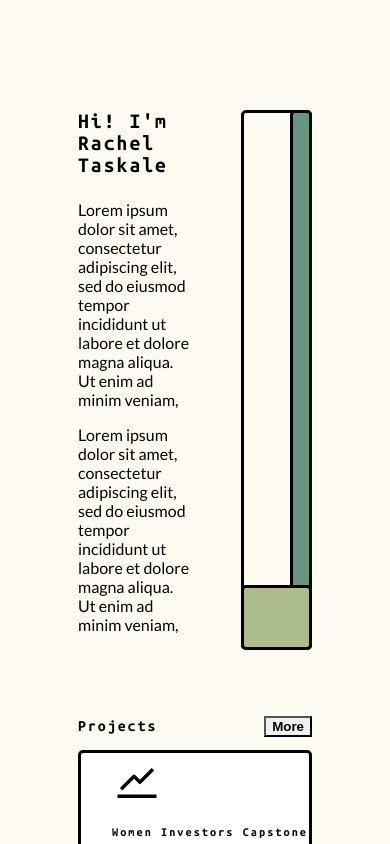
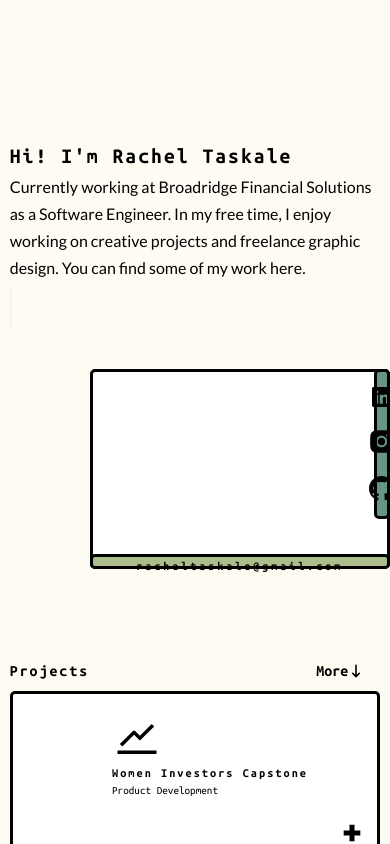
Before and after one commit to rachel-taskale/website, a React (Create React App) app: page / in a window 390 px wide. Shown: the top 844 px of the page. Built offline with nearby package versions, Linux system fonts and the light colour scheme.

Commit message:
fixed responsiveness

```diff
--- a/package.json
+++ b/package.json
@@ -4,12 +4,12 @@
   "private": true,
   "dependencies": {
     "@chakra-ui/react": "^2.5.1",
-    "@emotion/react": "^11.10.5",
-    "@emotion/styled": "^11.10.5",
+    "@emotion/react": "^11.10.6",
+    "@emotion/styled": "^11.10.6",
     "@testing-library/jest-dom": "^5.16.5",
     "@testing-library/react": "^13.4.0",
     "@testing-library/user-event": "^13.5.0",
-    "framer-motion": "^9.0.3",
+    "framer-motion": "^9.0.4",
     "react": "^18.2.0",
     "react-dom": "^18.2.0",
     "react-icons": "^4.7.1",
--- a/src/App.css
+++ b/src/App.css
@@ -23,6 +23,7 @@
   font-weight: bold;
   font-size: calc(10px + 3vmin);
   letter-spacing: 2px;
+  text-align: left;
 }
 
 .App-link {
@@ -32,7 +33,7 @@
 .body-text{
   font-family: 'Lato', sans-serif;
   font-weight: 400;
-  font-size: calc(10px+.5vmin);
+  font-size: calc(10px+.3vmin);
 }
 
 @keyframes App-logo-spin {
@@ -49,11 +50,24 @@
   position:relative;
 }
 
+.icon{
+  transition: transform .3s ease-in-out;
+}
+.icon:hover{
+  transform: rotate(45deg);
+  cursor: pointer;
+
+}
 
 .plus-icon{
   position:absolute;
   right: 15px;
   bottom: 15px;
+  transition: transform .2s ease-in-out;
+}
+.plus-icon:hover{
+  transform: rotate(45deg);
+  cursor: pointer;
 }
 
 
@@ -72,16 +86,24 @@
   right: -3px;
   top:-3px;
   width:4vw;
-  height:100%;
+  /* min-height: 200px ; */
   background-color: #689581;
-
 }
 
 .bottom-box{
   position:absolute;
   bottom:-3px;
   left:-3px;
-  width:100%;
-  height:7vh;
+  width:102%;
+  height: 4vw;
   background-color: #ACBC8A;
+
 }
+/* @media screen and (max-width: 500px) {
+
+  .header{
+    margin-left: 5%;
+    margin-right: 5%;
+  }
+
+} */
--- a/src/App.js
+++ b/src/App.js
@@ -1,107 +1,138 @@
 import logo from './logo.svg';
 import './App.css';
-import {Box, HStack, VStack, Text, SimpleGrid, Flex, Divider, Spacer, Button,  ButtonGroup, Link, Center, GridItem, interactivity} from '@chakra-ui/react';
-import {AiOutlineStock} from 'react-icons/ai'
+import {Box,
+  Modal,
+  ModalOverlay,
+  ModalContent,
+  ModalHeader,
+  ModalFooter,
+  ModalBody,
+  ModalCloseButton,
+  useDisclosure,
+  HStack,
+  VStack,
+  Text,
+  SimpleGrid,
+  Flex,
+  Divider,
+  Spacer,
+  Button,  ButtonGroup, Link, Center, Stack} from '@chakra-ui/react';
+import {AiOutlineStock, AiFillInstagram, AiFillGithub} from 'react-icons/ai'
 import {BiPlusMedical} from 'react-icons/bi'
+import {BsGithub, BsLinkedin} from 'react-icons/bs'
+import {HiArrowNarrowDown} from 'react-icons/hi'
+
+
 
 function App() {
   const projects = [{
     title:'Women Investors Capstone',
     subject:'Product Development',
-    icon:AiOutlineStock
+    icon:AiOutlineStock,
+    description:'ssssssssssssss'
   },
   {
     title:'Digital Ledger Repository',
     subject:'Software Development',
     icon:'',
+    description:'ddddddddddddddddddd'
   },
   {
     title:'Digital Ledger Repository',
     subject:'Software Development',
     icon:'',
+    description:'fffffffffffffffffffff'
   },
-
 ]
+  const { isOpen, onOpen, onClose } = useDisclosure()
   return (
     <div className="App">
-     <Box className='header' pt={100} mx='20%'>
+      <Center>
+     <Box className='header' maxW={['95%', '95%', '95%', '75vw']} pt={100}>
         <link rel="preconnect" href="https://fonts.googleapis.com"/>
         <link rel="preconnect" href="https://fonts.gstatic.com" crossorigin/>
         <link href="https://fonts.googleapis.com/css2?family=Lato:wght@300;400;900&family=Ubuntu+Mono:wght@400;700&display=swap" rel="stylesheet"/>
-      <Flex py={10} gap={50}>
-        <VStack alignItems='left' maxW={500}>
-          <Box className='title'>
-            Hi! I'm Rachel Taskale
+        <SimpleGrid columns={[1,1,1,2,2]} py={10} gap={10} >
+          <Box>
+            <VStack maxW={480} >
+              <div >
+                <Box className='title' >
+                  Hi! I'm Rachel Taskale
+                </Box>
+                <Text className='body-text' lineHeight={1.7}>
+                  Currently working at Broadridge Financial Solutions as a Software Engineer. In my free time, I enjoy working on creative projects and freelance graphic design. You can find some of my work <span fontWeight={900}>here.</span>
+                </Text>
+                <Divider mt={2} colorScheme="red" orientation='vertical' h={10} size={2}/>
+                <Text>
+
+
+                </Text>
+              </div>
+            </VStack>
+
           </Box>
-          <div class='body-text'>
-            <Text>
-            Lorem ipsum dolor sit amet, consectetur adipiscing elit, sed do eiusmod tempor incididunt ut labore et dolore magna aliqua. Ut enim ad minim veniam,
-            </Text>
-            <Text >
-            Lorem ipsum dolor sit amet, consectetur adipiscing elit, sed do eiusmod tempor incididunt ut labore et dolore magna aliqua. Ut enim ad minim veniam,
-            </Text>
-          </div>
 
-        </VStack>
-        {/* <Divider className='vertical-line' orientation='vertical' h='10px' w={2}/> */}
+          <Box w='fit-content' maxW='400px' ml={20}  minW='300px' minH="200px" className='border' border='3px solid black'  bgColor='#ffffff' borderRadius={5}>
+            <Box className='right-box' h='fit-content'  border='3px solid black' borderRadius={5}>
+              <VStack py='15px' spacing={5}>
+                <Link target="_blank" href='https://www.linkedin.com/in/racheltaskale/' color='black'><BsLinkedin className='icon' size='20px' /></Link>
+                <Link target='_blank' href='' color='black'><AiFillInstagram className='icon' size='29px' href=''/></Link>
+                <Link target='_blank' href='' color='black'><BsGithub className='icon' size='25px' href=''/></Link>
+              </VStack>
+            </Box>
+            <Box className='bottom-box'  border='3px solid black' borderRadius={5}>
+              <Center fontWeight='700' letterSpacing={3} fontSize={12} mt='auto'>racheltaskale@gmail.com</Center>
+            </Box>
+          </Box>
 
-        <Box w={600} className='border' border='3px solid black' borderRadius={5}>
-          <Box className='right-box'  border='3px solid black' borderRadius={5}></Box>
-          <Box className='bottom-box'  border='3px solid black' borderRadius={5}></Box>
-
-        </Box>
-      </Flex>
+        </SimpleGrid>
 
       <HStack mt='5vh'>
         <Text className='title'  fontSize='calc(10px + 1.5vmin)'>Projects</Text>
         <Spacer/>
-        <Button variant='ghost' fontWeight='bold' href='' color='black' bg='ffffff'>More</Button>
+        <Button variant='ghost' fontWeight='bold' href='' color='black' backgroundColor='ffffff00' border='0px'>More<HiArrowNarrowDown/></Button>
       </HStack>
 
-      <SimpleGrid minChildWidth='120px' spacing='40px'>
+      <SimpleGrid minChildWidth={250} spacing='60px'>
         {projects.map(function(item, i){
           return(
-            <Box className="card" minH={170} minW={210}  border='3px solid black' borderRadius={5} backgroundColor='white'>
+            <Box className="card" minH={170}  border='3px solid black' borderRadius={5} backgroundColor='white'>
               <Center>
-                <VStack pl='30px' >
-                  <Box maxW='200px' mt={5} alignItems='center' justifyContent='center'>
-                  <AiOutlineStock className='subject-icon' alignItems='left' size='50px'/>
+                <Stack pl='30px' direction={['column', 'row']}>
+                  <Box maxW='200px' mt={5}  justifyContent='center'>
+                  <AiOutlineStock className='subject-icon' size='50px'/>
                     <Text className='title'  lineHeight={1.5} fontSize='calc(10px + 0.6vmin)' >
                       {item.title}
                     </Text>
-                    <Text  fontSize='calc(10px + 0.3vmin)' mt='-10px'>
+                    <Text fontSize='calc(10px + 0.3vmin)'>
                       {item.subject}
                     </Text>
                   </Box>
-              </VStack>
+              </Stack>
               </Center>
-              <BiPlusMedical className= "plus-icon" position='fixed' size={20}/>
+              <BiPlusMedical onClick={onOpen} className= "plus-icon" position='fixed' size={20}/>
+              <Modal isOpen={isOpen} onClose={onClose}>
+                <ModalOverlay />
+                <ModalContent>
+                  <ModalHeader>Modal Title</ModalHeader>
+                  <ModalCloseButton />
+                  <ModalBody>
 
+                  </ModalBody>
+                  <ModalFooter>
+                    <Button colorScheme='blue' mr={3} onClick={onClose}>
+                      Close
+                    </Button>
+                    <Button variant='ghost'>Secondary Action</Button>
+                  </ModalFooter>
+                </ModalContent>
+              </Modal>
             </Box>
-
         );})}
-        {/* <Box className="card" minH={170} minW={210}  border='3px solid black' borderRadius={5} backgroundColor='white'>
-
-          <Center>
-            <VStack>
-              <AiOutlineStock className='subject-icon' size='50px'/>
-              <Box maxW='200px' alignItems='center' pl='30px' justifyContent='center'>
-                <Text className='title' mt='70px' lineHeight={1.5} fontSize='calc(10px + 0.6vmin)' >
-                  Women Investors Capstone
-                </Text>
-                <Text  fontSize='calc(10px + 0.3vmin)' mt='-10px'>
-                  Product Development
-                </Text>
-              </Box>
-          </VStack>
-          </Center>
-          <BiPlusMedical className= "plus-icon" position='fixed' size={20}/>
-
-        </Box> */}
-
       </SimpleGrid>
 
      </Box>
+     </Center>
     </div>
   );
 }
--- a/src/index.js
+++ b/src/index.js
@@ -3,12 +3,13 @@ import ReactDOM from 'react-dom/client';
 import './index.css';
 import App from './App';
 import reportWebVitals from './reportWebVitals';
+import { ChakraProvider } from '@chakra-ui/react';
 
 const root = ReactDOM.createRoot(document.getElementById('root'));
 root.render(
-  <React.StrictMode>
+  <ChakraProvider>
     <App />
-  </React.StrictMode>
+  </ChakraProvider>
 );
 
 // If you want to start measuring performance in your app, pass a function
```
Also changed, not shown: 1 other file (tests, documents, lock files or other folders).
